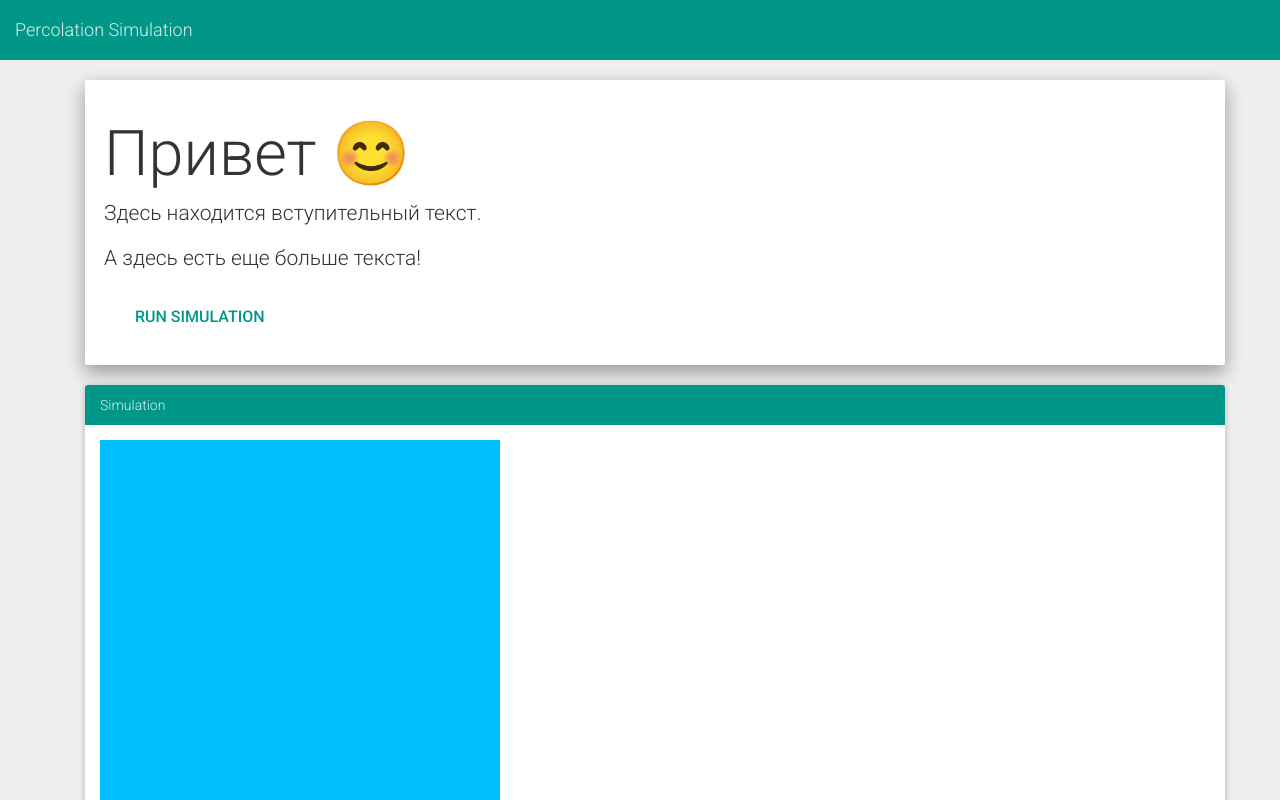
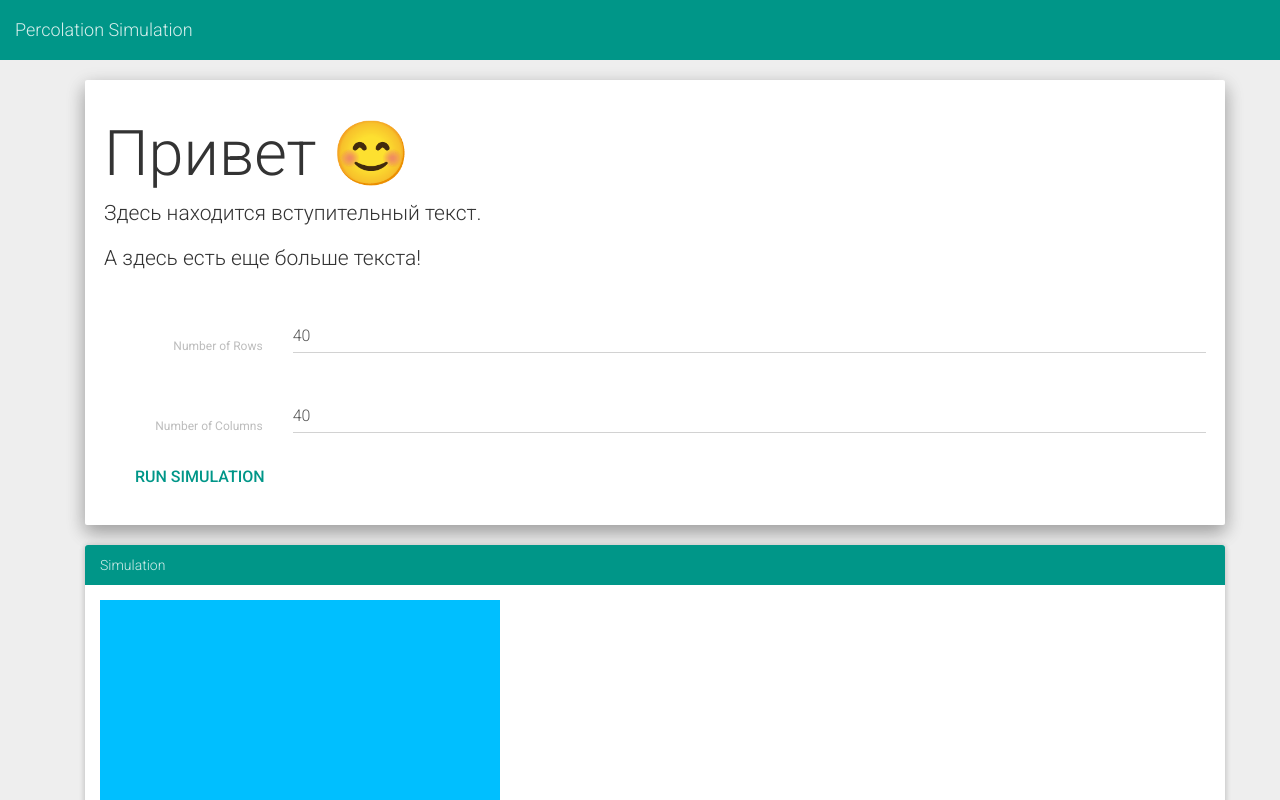
Before and after one commit to maxim-kht/percolation-sim, a React app: page / in a window 1280 px wide. Shown: the top 800 px of the page. Built offline with nearby package versions, Linux system fonts and the light colour scheme.

Commit message:
Add ability to set height and width

```diff
--- a/package.json
+++ b/package.json
@@ -1,5 +1,5 @@
 {
-  "name": "react-key-value-json-editor",
+  "name": "percolation-sim",
   "version": "1.0.0",
   "description": "",
   "main": "index.js",
--- a/src/components/Grid.js
+++ b/src/components/Grid.js
@@ -3,14 +3,15 @@ import PropTypes from 'prop-types';
 
 import GridElement from './GridElement';
 
-const gridContainerStyle = {
-  maxWidth: '400px',
-  minWidth: '400px',
-};
-
 class Grid extends Component {
 
   render() {
+    const { elementSize, gridWidth } = this.props;
+    const gridContainerStyle = {
+      maxWidth: gridWidth + 'px',
+      minWidth: gridWidth + 'px',
+    };
+
     const { grid } = this.props;
 
     return (
@@ -25,6 +26,7 @@ class Grid extends Component {
                       <GridElement
                         key={element.key}
                         state={element.state}
+                        size={elementSize}
                       />
                 ))}
               </div>
--- a/src/components/GridElement.js
+++ b/src/components/GridElement.js
@@ -1,6 +1,10 @@
 import React, { Component } from 'react';
 import PropTypes from 'prop-types';
 
+class GridElement extends Component {
+
+  render() {
+    const { state, size } = this.props;
     const stateColorMap = {
       opened: '#FFFFFF',
       closed: '#000000',
@@ -8,16 +12,11 @@ const stateColorMap = {
     };
 
     let gridElementStyle = {
-  // border: '1px solid black',
       float: 'left',
-  width: '10px',
-  height: '10px',
+      width: size + 'px',
+      height: size + 'px',
     };
 
-class GridElement extends Component {
-
-  render() {
-    const { state } = this.props;
     gridElementStyle = {
       ...gridElementStyle,
       background: stateColorMap[state]
--- a/src/components/Intro.js
+++ b/src/components/Intro.js
@@ -5,7 +5,13 @@ import PropTypes from 'prop-types';
 class Intro extends Component {
 
   render() {
-    const { runSimulation } = this.props;
+    const {
+      height,
+      width,
+      setHeight,
+      setWidth,
+      runSimulation,
+    } = this.props;
 
     return (
       <div className="row">
@@ -16,16 +22,42 @@ class Intro extends Component {
 
               <p>Здесь находится вступительный текст.</p>
               <p>А здесь есть еще больше текста!</p>
+              <form className="form-horizontal">
+              <fieldset>
+                <div className="form-group">
+                  <label htmlFor="rows" className="col-md-2 control-label">Number of Rows</label>
 
-              {/*Number of rows <input type="number" name="rows" />
-              Number of columns <input type="number" name="cols" />*/}
-              <a
+                  <div className="col-md-10">
+                    <input type="number"
+                      className="form-control" name="rows" id="rows" min="5" max="60" step="1"
+                      required
+                      value={height}
+                      onChange={(e) => setHeight(e.target.value)}
+                     />
+                  </div>
+                </div>
+                <div className="form-group">
+                  <label htmlFor="cols" className="col-md-2 control-label">Number of Columns</label>
+
+                  <div className="col-md-10">
+                    <input type="number"
+                      className="form-control" name="cols" id="cols" min="5" max="60" step="1"
+                      required
+                      value={width}
+                      onChange={(e) => setWidth(e.target.value)}
+                     />
+                  </div>
+                </div>
+                </fieldset>
+              <button
                 id="test-button"
+                type="button"
                 className="btn btn-primary btn-lg"
                 onClick={() => runSimulation()}
               >
                 Run Simulation
-              </a>
+              </button>
+              </form>
             </div>
           </div>
         </div>
--- a/src/containers/App.js
+++ b/src/containers/App.js
@@ -2,7 +2,9 @@ import React, { Component } from 'react';
 import PropTypes from 'prop-types';
 import { connect } from 'react-redux';
 
-import { createGrid, runSimulation, openRandom } from '../actions';
+import {
+  setHeight, setWidth, createGrid, runSimulation, openRandom
+} from '../actions';
 
 import Intro from '../components/Intro';
 import Grid from '../components/Grid';
@@ -10,18 +12,29 @@ import Grid from '../components/Grid';
 class App extends Component {
   componentDidMount() {
     const { dispatch } = this.props;
-    const { height, width } = this.props.simulation;
+    const { height, width } = this.props.inputData;
     dispatch(createGrid(height, width));
+  }
+
+  setHeight(height) {
+    const { dispatch } = this.props;
+    dispatch(setHeight(height));
+  }
+
+  setWidth(width) {
+    const { dispatch } = this.props;
+    dispatch(setWidth(width));
   }
 
   runSimulation() {
     const { dispatch } = this.props;
-    const { height, width } = this.props.simulation;
+    const { height, width, interval } = this.props.inputData;
 
     if (this.intervalId) {
       clearInterval(this.intervalId);
     }
 
+    dispatch(createGrid(height, width));
     dispatch(runSimulation());
 
     let count = 0;
@@ -31,24 +44,32 @@ class App extends Component {
       if (count === width * height) {
         clearInterval(this.intervalId);
       }
-    }, 100);
+    }, 50);
   }
 
   render() {
     const { grid } = this.props;
+    const { height, width, interval } = this.props.inputData;
+    const { elementSize, gridWidth } = this.props.simulation;
 
     return (
       <div className="container">
-        <Intro runSimulation={() => this.runSimulation()} />
-        <Grid grid={grid} />
+        <Intro
+          height={height}
+          width={width}
+          setHeight={(height) => this.setHeight(height)}
+          setWidth={(width) => this.setWidth(width)}
+          runSimulation={() => this.runSimulation()}
+        />
+        <Grid grid={grid} elementSize={elementSize} gridWidth={gridWidth} />
       </div>
     );
   }
 }
 
 function mapStateToProps(state) {
-  const { simulation, grid } = state;
-  return { simulation, grid }
+  const { inputData, simulation, grid } = state;
+  return { inputData, simulation, grid }
 }
 
 export default connect(mapStateToProps)(App);
--- a/src/reducers.js
+++ b/src/reducers.js
@@ -1,11 +1,10 @@
 import { combineReducers } from 'redux';
 
-import { RUN_SIMULATION, OPEN_RANDOM, CREATE_GRID } from './actions';
+import { SET_HEIGHT, SET_WIDTH, RUN_SIMULATION, OPEN_RANDOM, CREATE_GRID } from './actions';
 import { createGrid, populateNeighbors, openElement, checkPercolation } from './utils';
 
 const defaultSimulationData = {
-  height: 40,
-  width: 40,
+  elementSize: 10,
   isRunning: false,
   isComplete: false,
   percolates: undefined,
@@ -14,7 +13,32 @@ const defaultSimulationData = {
 };
 
 function simulation(state = defaultSimulationData, action) {
+  switch (action.type) {
+    case CREATE_GRID:
+      return {
+        ...state,
+        gridWidth: state.elementSize * action.width
+      }
+    default:
+      return state;
+  }
   return state;
+}
+
+const defaultInputData = {
+  height: 40,
+  width: 40,
+};
+
+function inputData(state = defaultInputData, action) {
+  switch (action.type) {
+    case SET_HEIGHT:
+      return { ...state, height: action.height }
+    case SET_WIDTH:
+      return { ...state, width: action.width }
+    default:
+      return state;
+  }
 }
 
 function grid(state = [], action) {
@@ -47,6 +71,7 @@ function grid(state = [], action) {
 }
 
 const rootReducer = combineReducers({
+  inputData,
   simulation,
   grid
 });
```
Also changed, not shown: public/bundle.js, 1 other file (tests, documents, lock files or other folders). Lines whose indentation alone changed are shown as unchanged.
